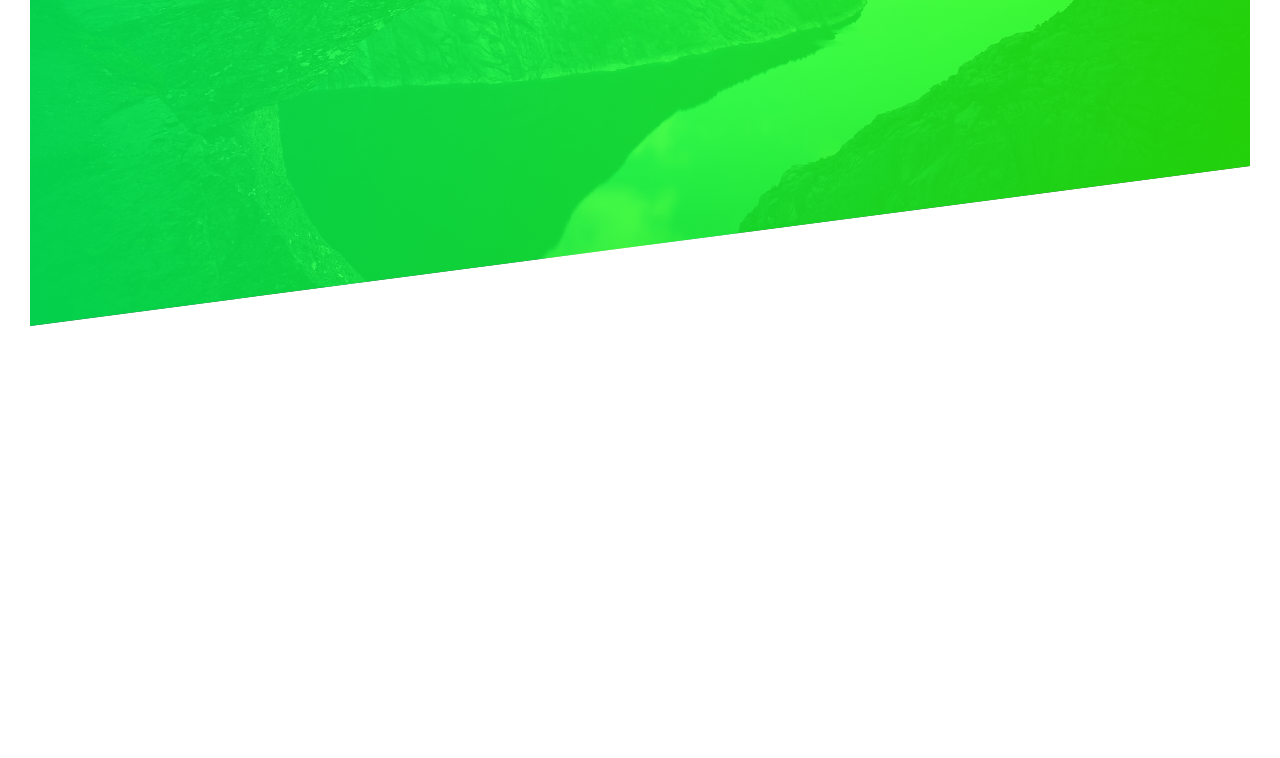
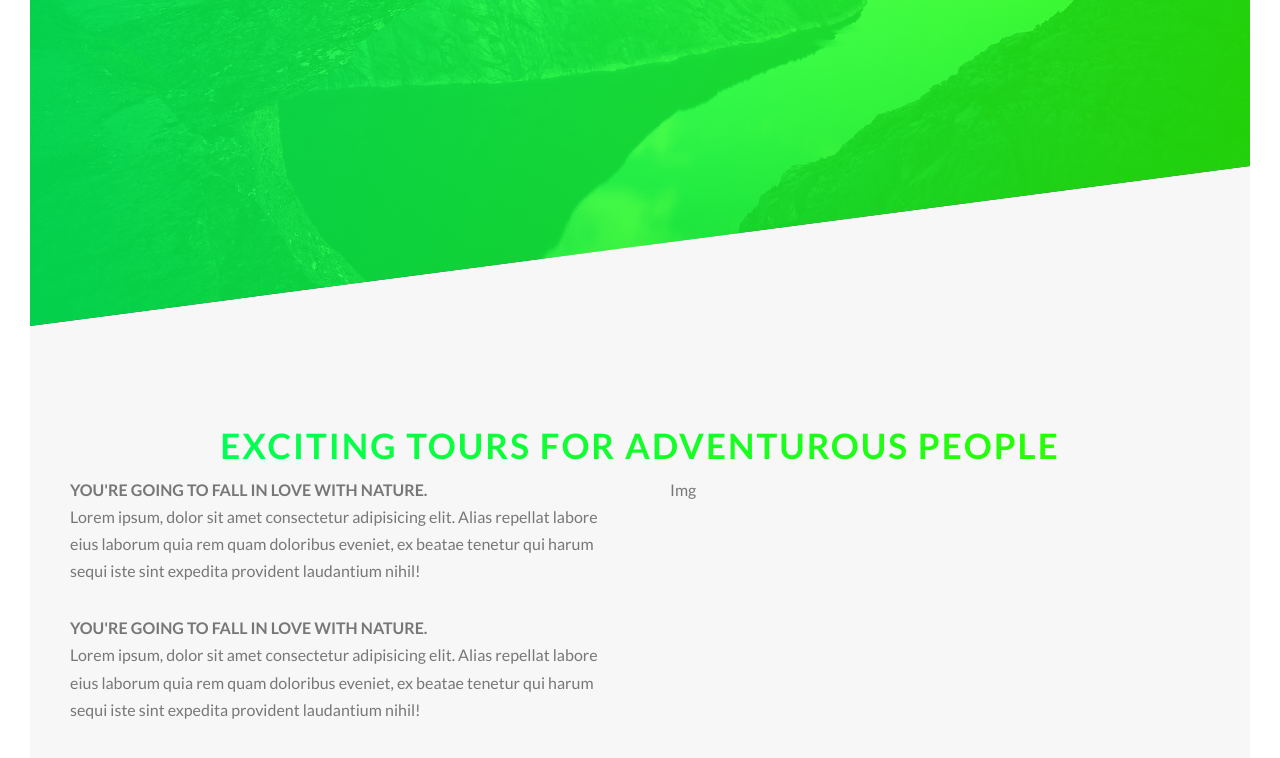
Before and after one commit to EdFRAX/Natours, a website: page index.html in a window 1280 px wide. Shown: the part 464-1222 px from the top of the page. Before the commit the page ends 820 px from the top, so only its background shows below. Drawn offline with Linux system fonts and the light colour scheme.

Commit message:
About starts

```diff
--- a/index.html
+++ b/index.html
@@ -28,5 +28,75 @@
 
         </header>
 
+        <main>
+            <section class="section-about">
+                <div class="u-center-text u-margin-bottom-big">
+                    <h2 class="heading-secondary">
+                        Exciting tours for adventurous people
+                    </h2>
+                </div>
+
+                <div class="row">
+                    <div class="col-1-of-2">
+                        <h3 class="heading-tertiary u-margin-bottom-small">
+                            You're going to fall in love with nature.
+                        </h3>
+                        <p class="paragraph">
+                            Lorem ipsum, dolor sit amet consectetur adipisicing elit. Alias repellat labore eius laborum quia rem quam doloribus eveniet, ex beatae tenetur qui harum sequi iste sint expedita provident laudantium nihil!
+                        </p>
+
+                        <h3 class="heading-tertiary u-margin-bottom-small">
+                            You're going to fall in love with nature.
+                        </h3>
+                        <p class="paragraph">
+                            Lorem ipsum, dolor sit amet consectetur adipisicing elit. Alias repellat labore eius laborum quia rem quam doloribus eveniet, ex beatae tenetur qui harum sequi iste sint expedita provident laudantium nihil!
+                        </p>
+                    </div>
+                    <div class="col-1-of-2">
+                        Img
+                    </div>
+                </div>
+            </section>
+        </main>
+
+        <!--
+            <section class="grid-test">
+                <div class="row">
+                    <div class="col-1-of-2"></div>
+                    <div class="col-1-of-2"></div>
+                </div>
+
+                <div class="row">
+                    <div class="col-1-of-3"></div>
+                    <div class="col-1-of-3"></div>
+                    <div class="col-1-of-3"></div>
+                </div>
+
+                <div class="row">
+                    <div class="col-1-of-4"></div>
+                    <div class="col-1-of-4"></div>
+                    <div class="col-1-of-4"></div>
+                    <div class="col-1-of-4"></div>
+                </div>
+
+                <div class="row">
+                    <div class="col-1-of-3"></div>
+                    <div class="col-2-of-3"></div>
+                </div>
+
+                <div class="row">
+                    <div class="col-1-of-4"></div>
+                    <div class="col-1-of-4"></div>
+                    <div class="col-2-of-4"></div>
+                </div>
+
+                <div class="row">
+                    <div class="col-1-of-4"></div>
+                    <div class="col-3-of-4"></div>
+                </div>
+
+            </section>
+        -->
+
     </body>
 </html>
--- a/package.json
+++ b/package.json
@@ -7,7 +7,7 @@
     "compile": "node-sass sass/main.scss css/style.css -w"
   },
   "author": "EdFRAX",
-  "license": "ISX",
+  "license": "ISC",
   "devDependencies": {
     "node-sass": "^9.0.0"
   },
--- a/sass/abstracts/_mixins.scss
+++ b/sass/abstracts/_mixins.scss
@@ -0,0 +1,7 @@
+@mixin clearfix {
+    &::after {
+        content: "";
+        display: table;
+        clear: both;
+    }
+}
--- a/sass/abstracts/_variables.scss
+++ b/sass/abstracts/_variables.scss
@@ -1,5 +1,16 @@
+//Colors
+
 $color-primary: #00ff55;
 $color-secondary: #26ff00;
+$color-primary-light: #00ff55;
+$color-primary-dark: #009e35;
 $color-grey: #777;
 $color-white: #fff;
 $color-black: #000;
+$color-grey-light-1:#f7f7f7;
+
+//Grid
+
+$grid-width: 114rem;
+$gutter-vertical: 8rem;
+$gutter-horizontal: 6rem;
--- a/sass/base/_typography.scss
+++ b/sass/base/_typography.scss
@@ -27,3 +27,35 @@ body {
         letter-spacing: 1.75rem;
     }
 }
+
+.heading-secondary {
+    font-size: 3.5rem;
+    text-transform: uppercase;
+    font-weight: 700;
+    display: inline-block;
+    background-image: linear-gradient(to right, $color-primary, $color-secondary);
+    background-clip: text;
+    -webkit-background-clip: text;
+    color: transparent;
+    letter-spacing: 2px;
+    transition: all .2s;
+
+    &:hover {
+        transform: skewY(2deg) skewX(15deg) scale(1.1);
+        text-shadow: .5rem 1rem 2rem rgba($color-black, .2);
+    }
+}
+
+.heading-tertiary {
+    font-size: 1.6rem;
+    font-weight: 700;
+    text-transform: uppercase;
+}
+
+.paragraph {
+    font-size: 1.6rem;
+
+    &:not(:last-child) {
+        margin-bottom: 3rem;
+    }
+}
--- a/sass/base/_utilities.scss
+++ b/sass/base/_utilities.scss
@@ -0,0 +1,7 @@
+.u-center-text {
+    text-align: center;
+}
+
+.u-margin-bottom-8 {
+    margin-bottom: 8rem;
+}
--- /dev/null
+++ b/sass/layout/_grid.scss
@@ -0,0 +1,43 @@
+.row {
+    max-width: $grid-width;
+    margin: 0 auto;
+
+    &:not(:last-child) {
+        margin-bottom: $gutter-vertical;
+    }
+
+    @include clearfix;
+
+    [class^="col-"] {
+        float: left;
+
+        &:not(:last-child) {
+            margin-right: $gutter-horizontal;
+        }
+    } // '^' -> starts with, '*' -> contains this, '$' -> ends with //
+
+    .col-1-of-2 {
+        width: calc((100% - #{$gutter-horizontal}) /2 );
+    }
+
+    .col-1-of-3 {
+        width: calc((100% - 2 * #{$gutter-horizontal}) /3 );
+    }
+
+    .col-1-of-4 {
+        width: calc((100% - 3 * #{$gutter-horizontal}) /4 );
+    }
+
+    .col-2-of-3 {
+        width: calc(2 * ((100% - 2 * #{$gutter-horizontal}) /3 ) + #{$gutter-horizontal});
+    }
+
+    .col-2-of-4 {
+        width: calc( 2 * ( (100% - 3 * #{$gutter-horizontal}) /4) + #{$gutter-horizontal} );
+    }
+
+    .col-3-of-4 {
+        width: calc( 3 * ((100% - 3 * #{$gutter-horizontal}) /4) + 2* #{$gutter-horizontal} );
+    }
+
+}
--- a/sass/main.scss
+++ b/sass/main.scss
@@ -10,5 +10,6 @@
 @import "components/button";
 
 @import "layout/header";
+@import "layout/grid";
 
 @import "pages/home";
--- a/sass/pages/_home.scss
+++ b/sass/pages/_home.scss
@@ -0,0 +1,5 @@
+.section-about {
+    background-color: $color-grey-light-1;
+    padding:  25rem 0;
+    margin-top: -20vh;
+}
```
Also changed, not shown: css/style.css, 1 other file.
